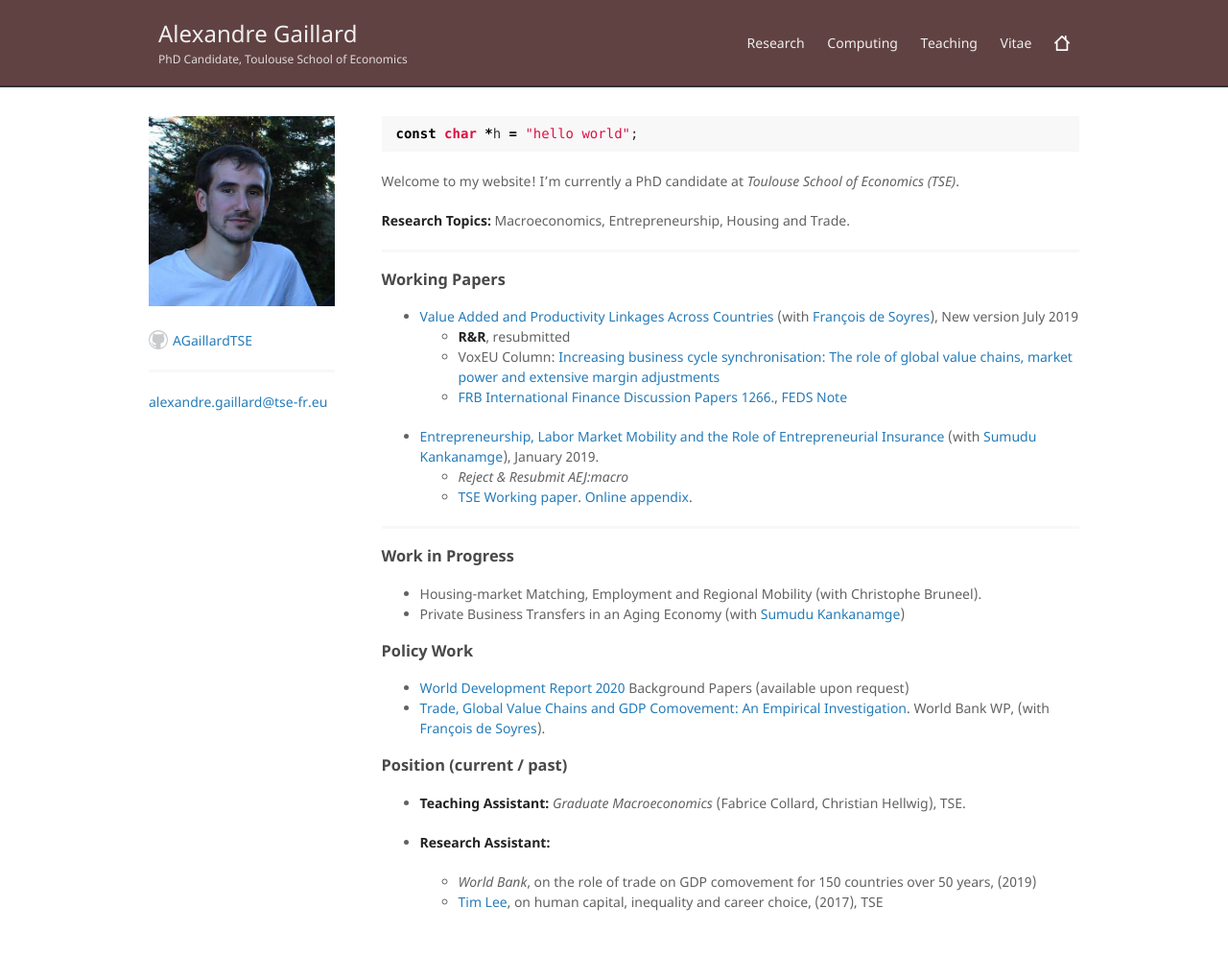
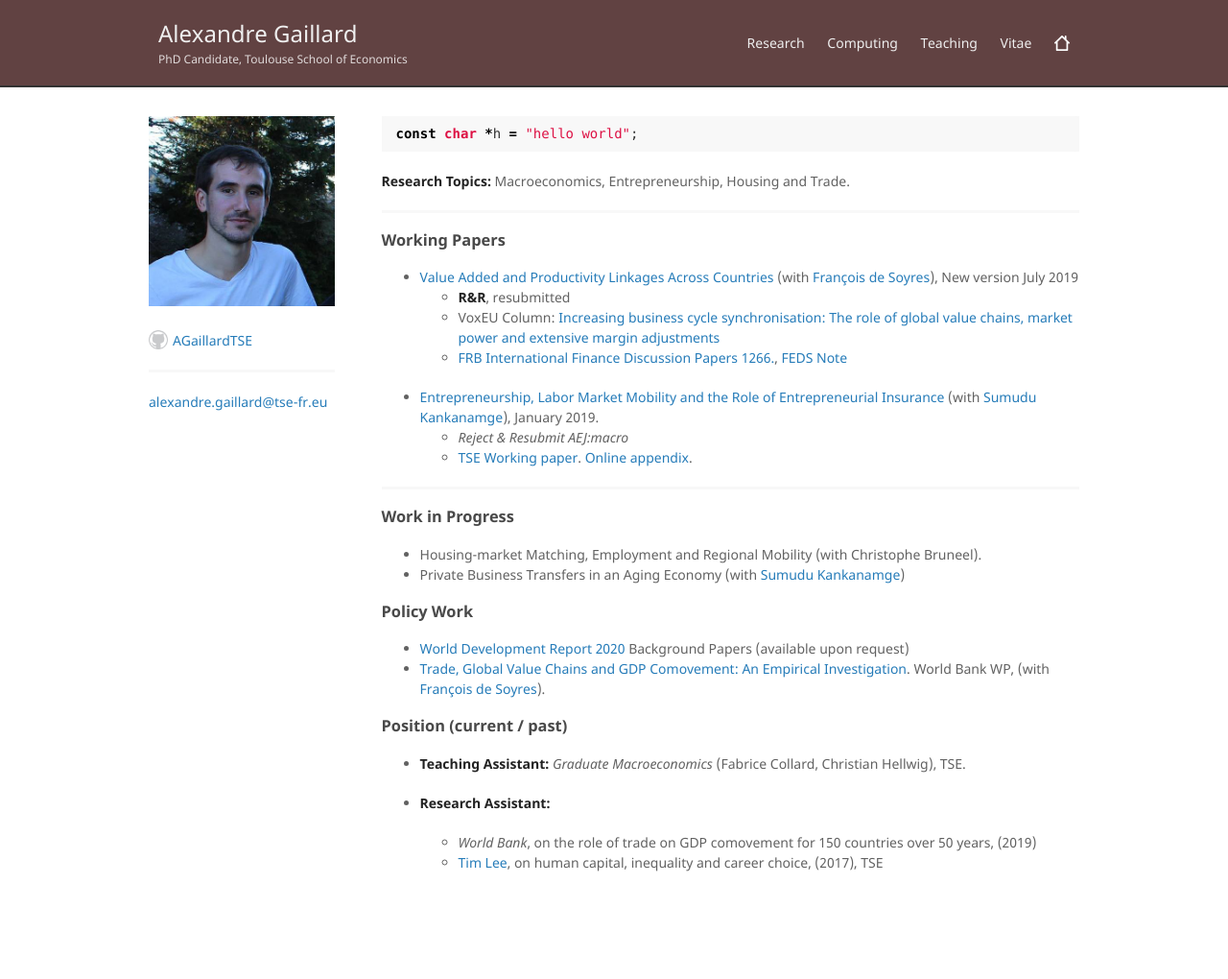
Before and after one commit to AGaillardTSE/AGaillardTSE.github.io, a Jekyll site: the page built from index.md, in a window 1280 px wide. Shown: the whole page at 96% size. Built offline with Jekyll 4.4.1, drawn with Linux system fonts in a browser that asks for light colours; after the commit the page ends 979 px from its top, so only the background shows below that.

Commit message:
Update index.md

````diff
--- a/index.md
+++ b/index.md
@@ -6,7 +6,6 @@ layout: default
 ```c++
 const char *h = "hello world";
 ```
-Welcome to my website! I’m currently a PhD candidate at *Toulouse School of Economics (TSE)*.
 
 **Research Topics:** Macroeconomics, Entrepreneurship, Housing and Trade.
 
````
